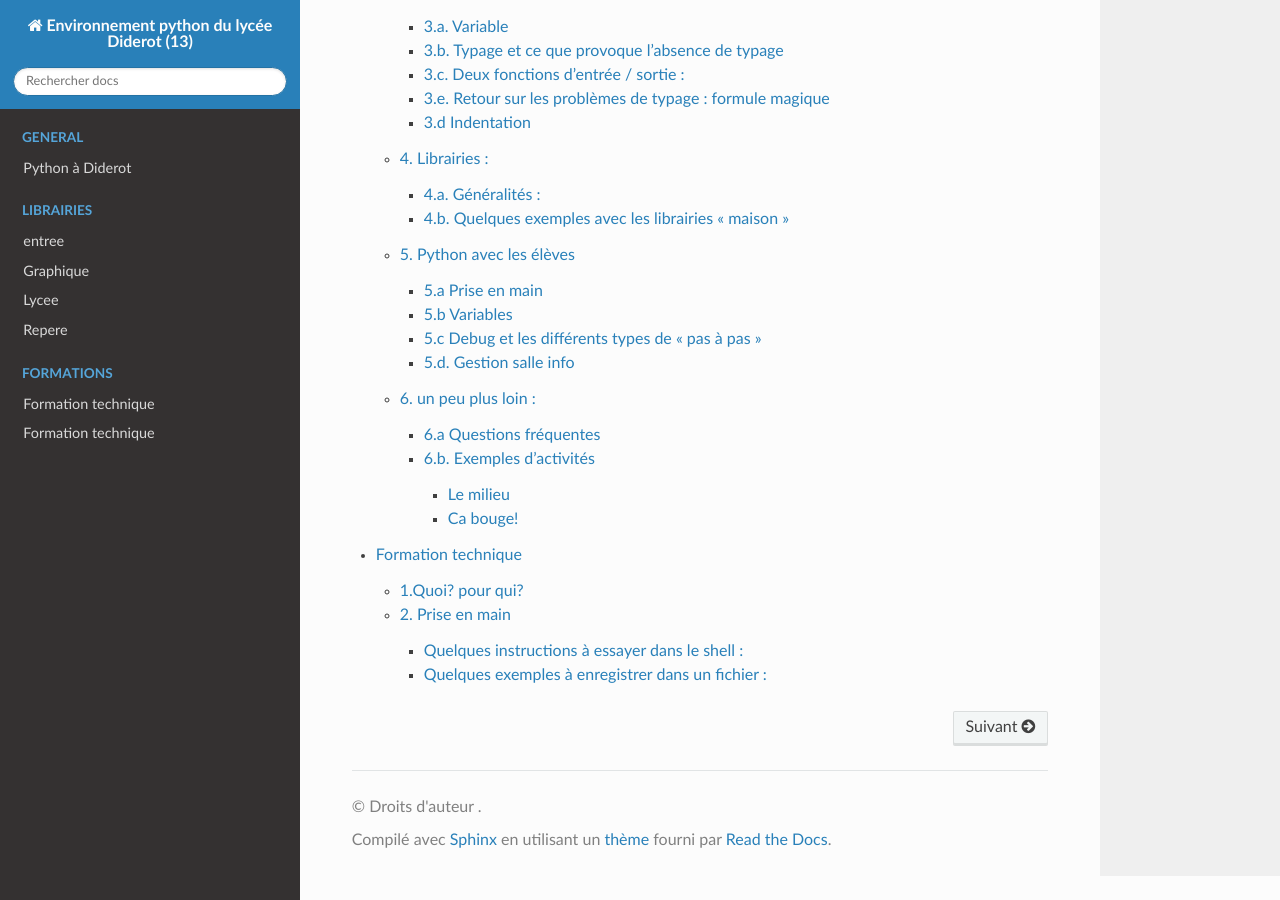
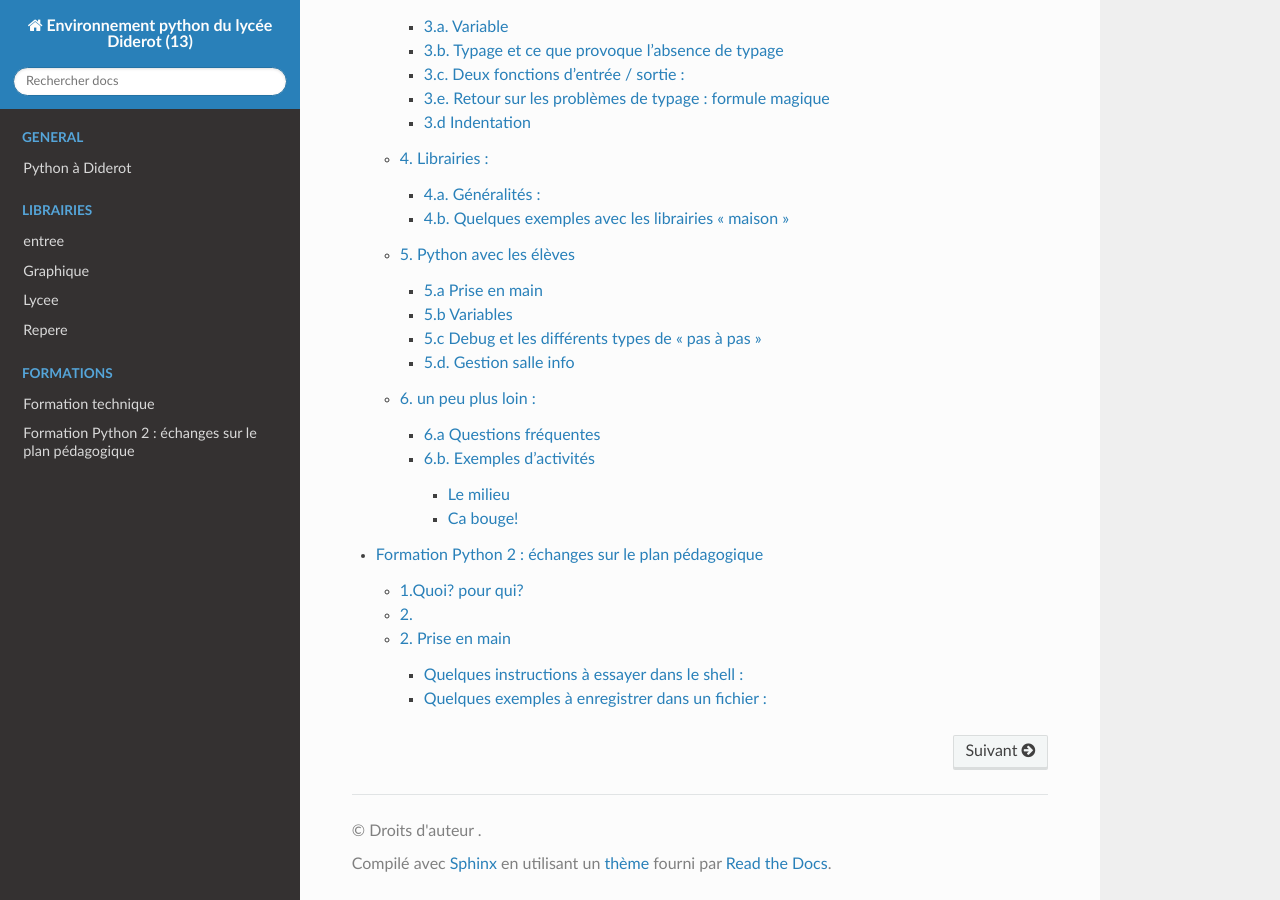
Before and after one commit to Pydiderot/pydiderotIDE, a Sphinx documentation site: the page built from docs/toctree.rst, in a window 1280 px wide and 900 px high, scrolled down 1645 px. Built offline with Sphinx 7.4.7 and the Read the Docs theme 2.0.0, drawn with Linux system fonts in a browser that asks for light colours.

Commit message:
Update enseignants2.md

```diff
--- a/docs/formation/enseignants2.md
+++ b/docs/formation/enseignants2.md
@@ -1,4 +1,5 @@
-# Formation technique
+# Formation Python 2 : échanges sur le plan pédagogique
+
 ## 1.Quoi? pour qui?
 Ce document est utilisé en formation interne au lycée, pour partager nos expériences avec l'environnement python du lycée.
 Il est téléchargeable en pdf à l'url https://pydiderot.readthedocs.io/_static/formation2.pdf.
@@ -11,8 +12,9 @@ L'objectif est de :
    - partager les difficultés techniques que nous rencontrons ou que rencontrent nos élèves dans l'utilisation de l'environnement pydiderot
    - partager des idées d'activités sur l'algorithmique
 
+## 2.
 
-
+**********la suite est à modifier*****************
 ## 2. Prise en main
 .. figure:: https://thonny.org/img/get_started.png
     :align: right
```
